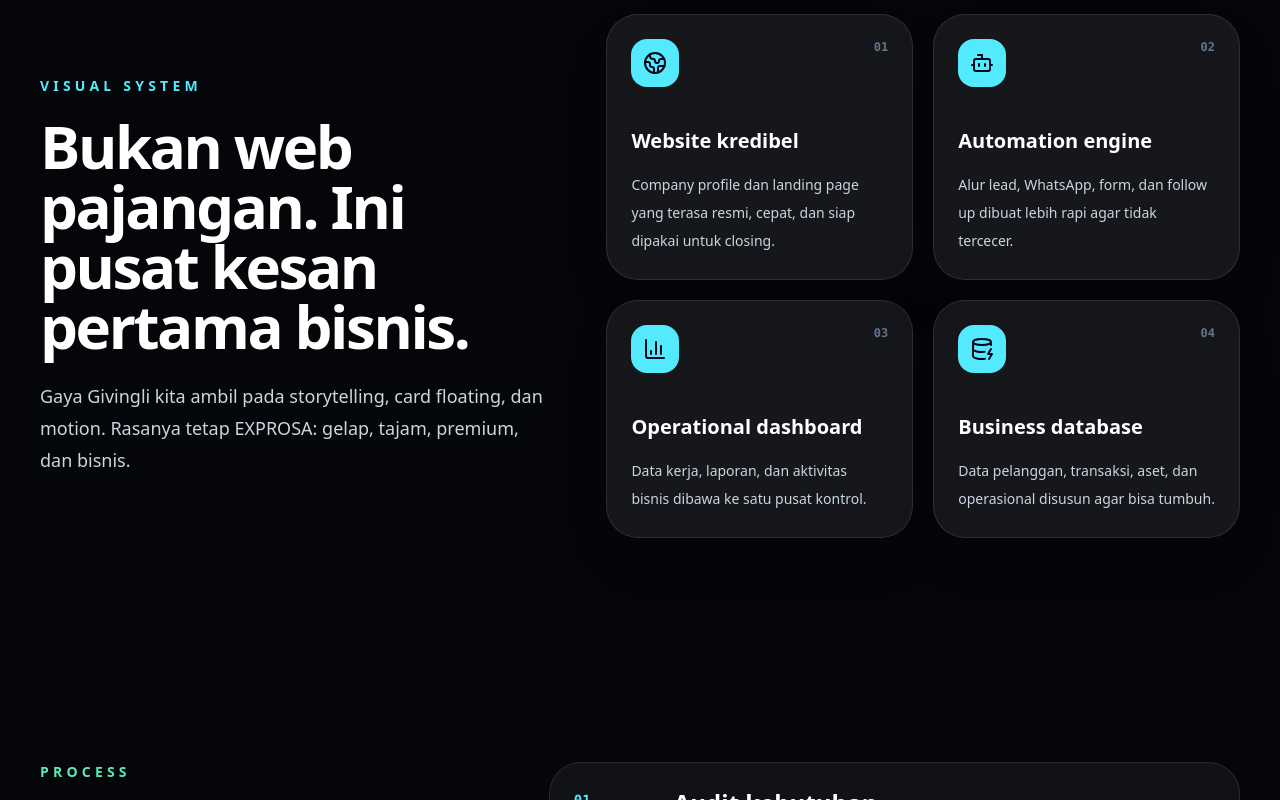
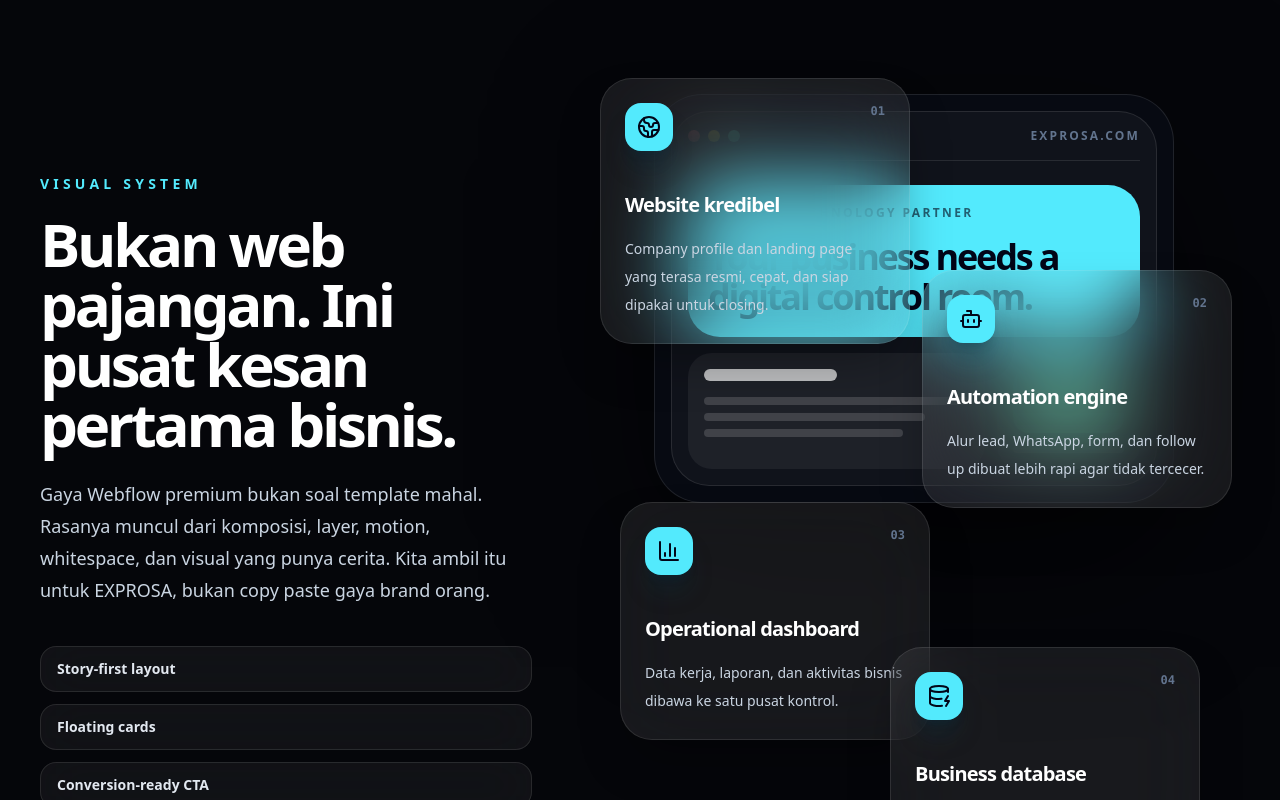
Before and after one commit to nimosasuga/exp2026jhgannjwhkiis, a Next.js app: page / in a window 1280 px wide. Shown: the part 4000-4800 px from the top of the page. Built offline with nearby package versions, Linux system fonts and the light colour scheme.

Commit message:
style: upgrade visual showcase section

```diff
--- a/components/VisualShowcase.tsx
+++ b/components/VisualShowcase.tsx
@@ -14,12 +14,23 @@ export function VisualShowcase() {
   useGSAP(
     () => {
       gsap.to(".showcase-card", {
-        y: (index) => [-34, 28, -24, 34][index % 4],
-        rotate: (index) => [-2, 2.5, -1.5, 2][index % 4],
+        y: (index) => [-52, 36, -34, 48][index % 4],
+        rotate: (index) => [-3, 3.5, -2, 2.5][index % 4],
         scrollTrigger: {
           trigger: container.current,
           start: "top bottom",
           end: "bottom top",
+          scrub: true,
+        },
+      });
+
+      gsap.to(".showcase-device", {
+        y: -80,
+        rotate: -2,
+        scrollTrigger: {
+          trigger: container.current,
+          start: "top 80%",
+          end: "bottom 20%",
           scrub: true,
         },
       });
@@ -28,37 +39,88 @@ export function VisualShowcase() {
   );
 
   return (
-    <section id="showcase" ref={container} className="relative overflow-hidden px-6 py-28 lg:px-10">
-      <div className="absolute inset-0 -z-10 bg-[radial-gradient(circle_at_50%_30%,rgba(34,211,238,0.16),transparent_35%),radial-gradient(circle_at_20%_70%,rgba(16,185,129,0.14),transparent_30%)]" />
+    <section id="showcase" ref={container} className="relative overflow-hidden px-6 py-32 lg:px-10 lg:py-40">
+      <div className="absolute inset-0 -z-10 bg-[radial-gradient(circle_at_50%_25%,rgba(34,211,238,0.18),transparent_34%),radial-gradient(circle_at_20%_76%,rgba(16,185,129,0.16),transparent_32%)]" />
+      <div className="absolute inset-x-0 top-0 -z-10 h-px bg-gradient-to-r from-transparent via-white/15 to-transparent" />
 
-      <div className="mx-auto grid max-w-7xl items-center gap-12 lg:grid-cols-[0.9fr_1.1fr]">
-        <div>
-          <p className="text-sm font-semibold uppercase tracking-[0.3em] text-cyan-300">
-            Visual System
-          </p>
-          <h2 className="mt-5 text-balance text-4xl font-black tracking-[-0.04em] text-white md:text-6xl">
+      <div className="mx-auto grid max-w-7xl gap-14 lg:grid-cols-[0.86fr_1.14fr]">
+        <div className="lg:sticky lg:top-28 lg:h-fit">
+          <p className="text-sm font-semibold uppercase tracking-[0.3em] text-cyan-300">Visual System</p>
+          <h2 className="mt-5 text-balance text-4xl font-black tracking-[-0.055em] text-white md:text-6xl">
             Bukan web pajangan. Ini pusat kesan pertama bisnis.
           </h2>
           <p className="mt-6 max-w-xl text-pretty text-lg leading-8 text-slate-300">
-            Gaya Givingli kita ambil pada storytelling, card floating, dan motion. Rasanya tetap EXPROSA: gelap, tajam, premium, dan bisnis.
+            Gaya Webflow premium bukan soal template mahal. Rasanya muncul dari komposisi, layer, motion, whitespace, dan visual yang punya cerita. Kita ambil itu untuk EXPROSA, bukan copy paste gaya brand orang.
           </p>
+
+          <div className="mt-10 grid gap-3 sm:grid-cols-3 lg:grid-cols-1">
+            {[
+              "Story-first layout",
+              "Floating cards",
+              "Conversion-ready CTA",
+            ].map((item) => (
+              <div key={item} className="rounded-2xl border border-white/10 bg-white/[0.05] px-4 py-3 text-sm font-bold text-slate-200 backdrop-blur-xl">
+                {item}
+              </div>
+            ))}
+          </div>
         </div>
 
-        <div className="grid gap-5 sm:grid-cols-2">
-          {showcaseCards.map((item) => {
+        <div className="relative min-h-[760px]">
+          <div className="showcase-device absolute left-1/2 top-8 w-[min(100%,520px)] -translate-x-1/2 rounded-[3rem] border border-white/10 bg-[#070a12] p-4 shadow-[0_50px_160px_rgba(0,0,0,0.55)]">
+            <div className="rounded-[2.4rem] border border-white/10 bg-white/[0.04] p-4">
+              <div className="flex items-center justify-between border-b border-white/10 pb-4">
+                <div className="flex gap-2">
+                  <span className="h-3 w-3 rounded-full bg-red-400/80" />
+                  <span className="h-3 w-3 rounded-full bg-yellow-300/80" />
+                  <span className="h-3 w-3 rounded-full bg-emerald-300/80" />
+                </div>
+                <span className="text-xs font-bold uppercase tracking-[0.18em] text-slate-500">exprosa.com</span>
+              </div>
+
+              <div className="mt-6 rounded-[2rem] bg-cyan-300 p-5 text-slate-950">
+                <p className="text-xs font-black uppercase tracking-[0.2em] opacity-60">Business technology partner</p>
+                <h3 className="mt-4 text-4xl font-black tracking-[-0.06em]">Your business needs a digital control room.</h3>
+              </div>
+
+              <div className="mt-4 grid grid-cols-3 gap-3">
+                <div className="col-span-2 rounded-[1.5rem] bg-white/[0.06] p-4">
+                  <div className="h-3 w-1/2 rounded-full bg-white/70" />
+                  <div className="mt-4 space-y-2">
+                    <div className="h-2 rounded-full bg-white/15" />
+                    <div className="h-2 w-5/6 rounded-full bg-white/15" />
+                    <div className="h-2 w-3/4 rounded-full bg-white/15" />
+                  </div>
+                </div>
+                <div className="rounded-[1.5rem] bg-white/[0.06] p-4">
+                  <div className="h-16 rounded-2xl bg-emerald-300/70" />
+                  <div className="mt-3 h-2 rounded-full bg-white/15" />
+                </div>
+              </div>
+            </div>
+          </div>
+
+          {showcaseCards.map((item, index) => {
             const Icon = item.icon;
+            const positions = [
+              "left-0 top-0 md:left-3 md:top-4",
+              "right-0 top-64 md:right-2 md:top-52",
+              "left-2 top-[470px] md:left-8 md:top-[440px]",
+              "right-1 top-[610px] md:right-10 md:top-[585px]",
+            ];
+
             return (
               <article
                 key={item.title}
-                className="showcase-card rounded-[2rem] border border-white/10 bg-white/[0.07] p-6 shadow-2xl shadow-black/30 backdrop-blur-xl"
+                className={`showcase-card absolute z-20 w-[min(86%,310px)] rounded-[2rem] border border-white/10 bg-white/[0.08] p-6 shadow-2xl shadow-black/35 backdrop-blur-2xl ${positions[index]}`}
               >
                 <div className="flex items-start justify-between gap-4">
-                  <div className="flex h-12 w-12 items-center justify-center rounded-2xl bg-cyan-300 text-slate-950">
+                  <div className="flex h-12 w-12 items-center justify-center rounded-2xl bg-cyan-300 text-slate-950 shadow-xl shadow-cyan-950/30">
                     <Icon className="h-6 w-6" />
                   </div>
-                  <span className="font-mono text-xs font-bold text-slate-500">{item.stat}</span>
+                  <span className="font-mono text-xs font-black text-slate-500">{item.stat}</span>
                 </div>
-                <h3 className="mt-10 text-xl font-bold text-white">{item.title}</h3>
+                <h3 className="mt-10 text-xl font-black tracking-[-0.04em] text-white">{item.title}</h3>
                 <p className="mt-4 text-sm leading-7 text-slate-300">{item.text}</p>
               </article>
             );
```
